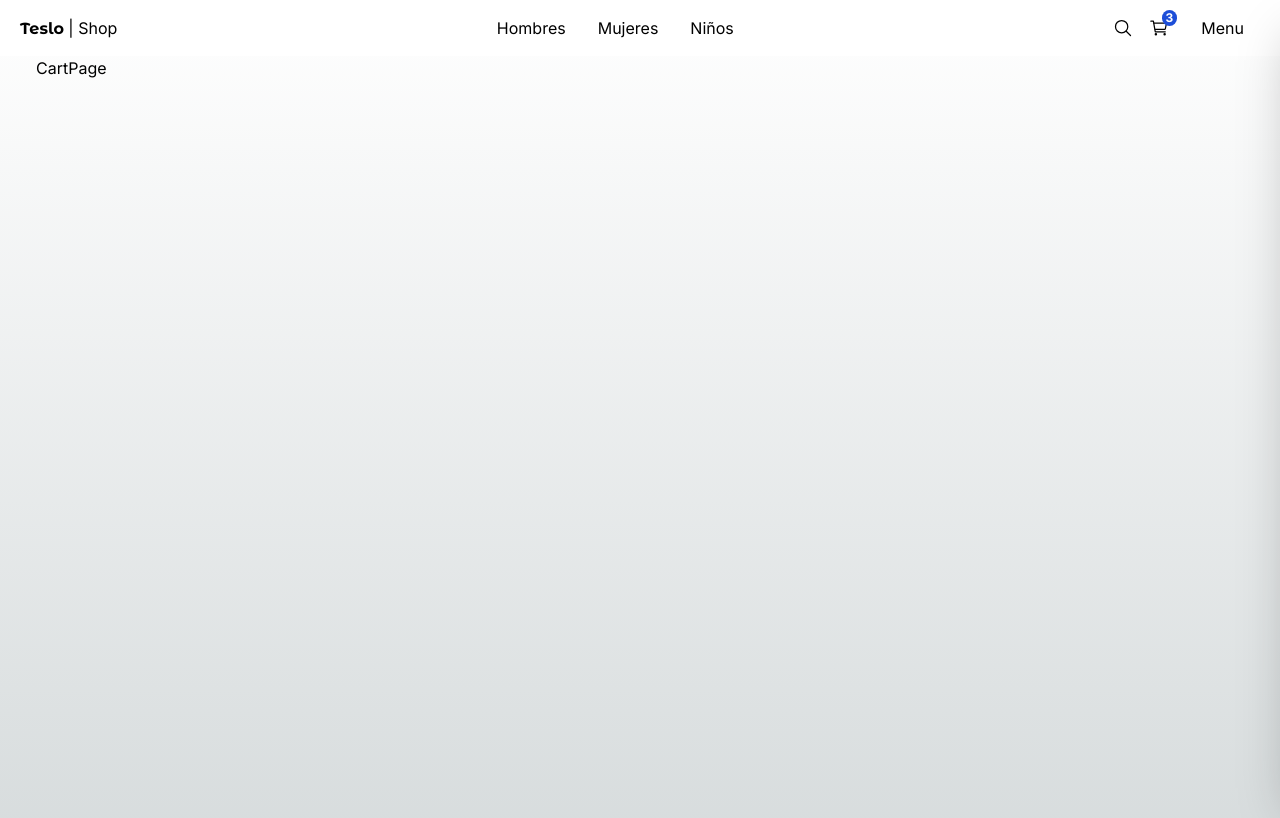
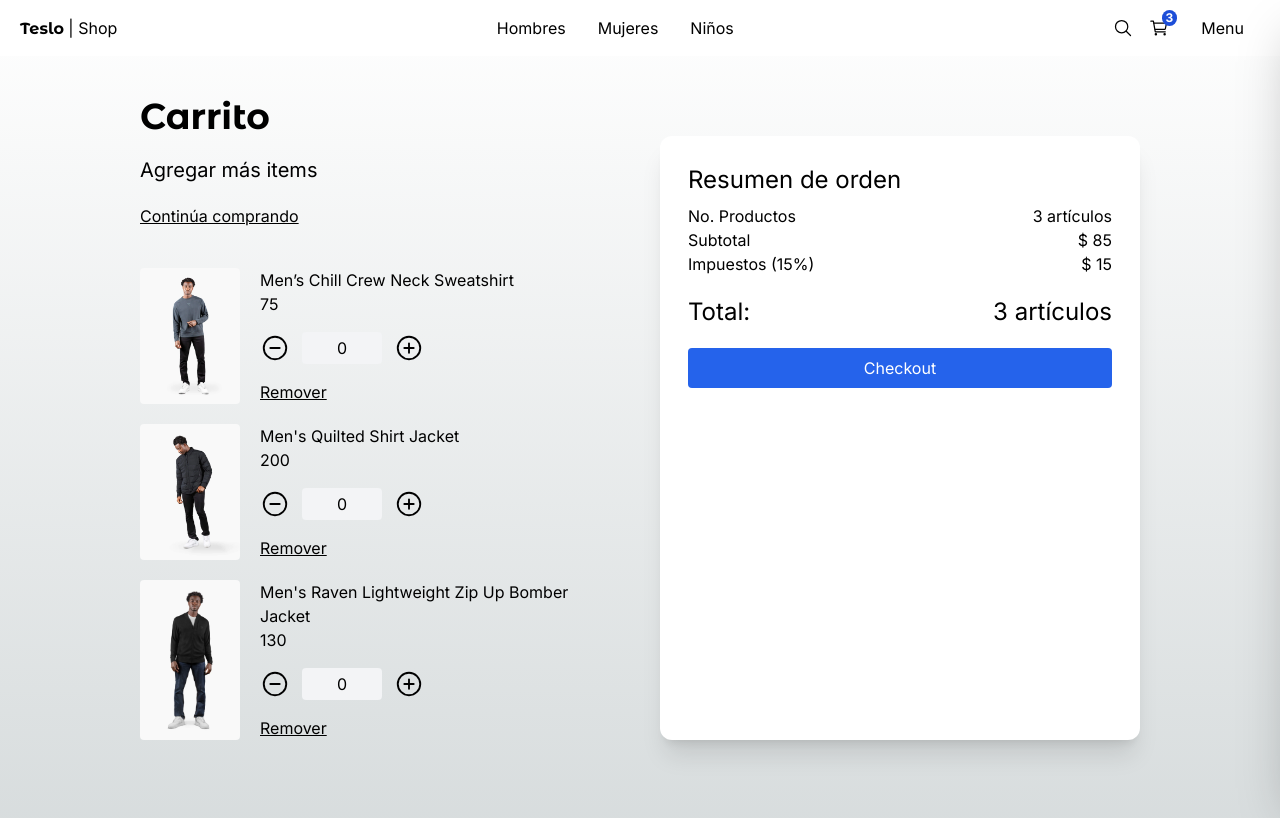
Before and after one commit to jorgeart81/teslo-shop, a Next.js app: page /cart in a window 1280 px wide. Shown: the top 818 px of the page. Built offline with nearby package versions, Linux system fonts and the light colour scheme.

Commit message:
Implement  CartPage

```diff
--- a/src/app/(shop)/cart/page.tsx
+++ b/src/app/(shop)/cart/page.tsx
@@ -1,3 +1,76 @@
+import { QuantitySelector } from '@/components/product';
+import { Title } from '@/components/ui';
+import { initialData } from '@/seed/seed';
+import Image from 'next/image';
+import Link from 'next/link';
+
+const productsInCart = [initialData.products[0], initialData.products[1], initialData.products[2]];
+
 export default function CartPage() {
-  return <div>CartPage</div>;
+	return (
+		<div className='flex justify-center items-center mb-72 px-8 sm:px-0'>
+			<div className='flex flex-col w-[1000px]'>
+				<Title title='Carrito' />
+
+				<div className='grid grid-cols-1 sm:grid-cols-2 gap-10'>
+					{/* Cart */}
+					<div className='flex flex-col mt-5 gap-5'>
+						<span className='text-xl'>Agregar más items</span>
+						<Link href='/' className='underline mb-5'>
+							Continúa comprando
+						</Link>
+
+						{/* Items */}
+						{productsInCart.map((product) => (
+							<div key={product.slug} className='flex'>
+								<Image
+									src={`/products/${product.images[0]}`}
+									width={100}
+									height={100}
+									alt={product.title}
+									className='mr-5 rounded object-cover'
+								/>
+
+								<div className='flex flex-col items-start'>
+									<div>{product.title}</div>
+									<div>{product.price}</div>
+
+									<div className='my-4'>
+										<QuantitySelector quantity={3} />
+									</div>
+
+									<button className='underline'>Remover</button>
+								</div>
+							</div>
+						))}
+					</div>
+
+					{/* Checkout */}
+					<div className='bg-white rounded-xl shadow-xl p-7'>
+						<h2 className='text-2xl mb-2'>Resumen de orden</h2>
+
+						<div className='grid grid-cols-2'>
+							<span>No. Productos</span>
+							<span className='text-right'>3 artículos</span>
+
+							<span>Subtotal</span>
+							<span className='text-right'>$ 85</span>
+
+							<span>Impuestos (15%)</span>
+							<span className='text-right'>$ 15</span>
+
+							<span className='mt-5 text-2xl'>Total:</span>
+							<span className='mt-5 text-2xl text-right'>3 artículos</span>
+						</div>
+
+						<div className='mt-5 mb-2 w-full'>
+							<Link href='/checkout/address' className='flex btn-primary justify-center'>
+								Checkout
+							</Link>
+						</div>
+					</div>
+				</div>
+			</div>
+		</div>
+	);
 }
--- a/src/components/product/quantity-selector/QuantitySelector.tsx
+++ b/src/components/product/quantity-selector/QuantitySelector.tsx
@@ -19,7 +19,7 @@
 			<button onClick={() => onQuatityChange(-1)}>
 				<IoRemoveCircleOutline size={30} />
 			</button>
-			<span className='w-20 mx-3 px-5 py-1 bg-gray-100 text-center rounded'>{count}</span>
+			<span className='w-16 md:w-20 mx-3 px-5 py-1 bg-gray-100 text-center rounded'>{count}</span>
 			<button onClick={() => onQuatityChange(1)}>
 				<IoAddCircleOutline size={30} />
 			</button>
```
